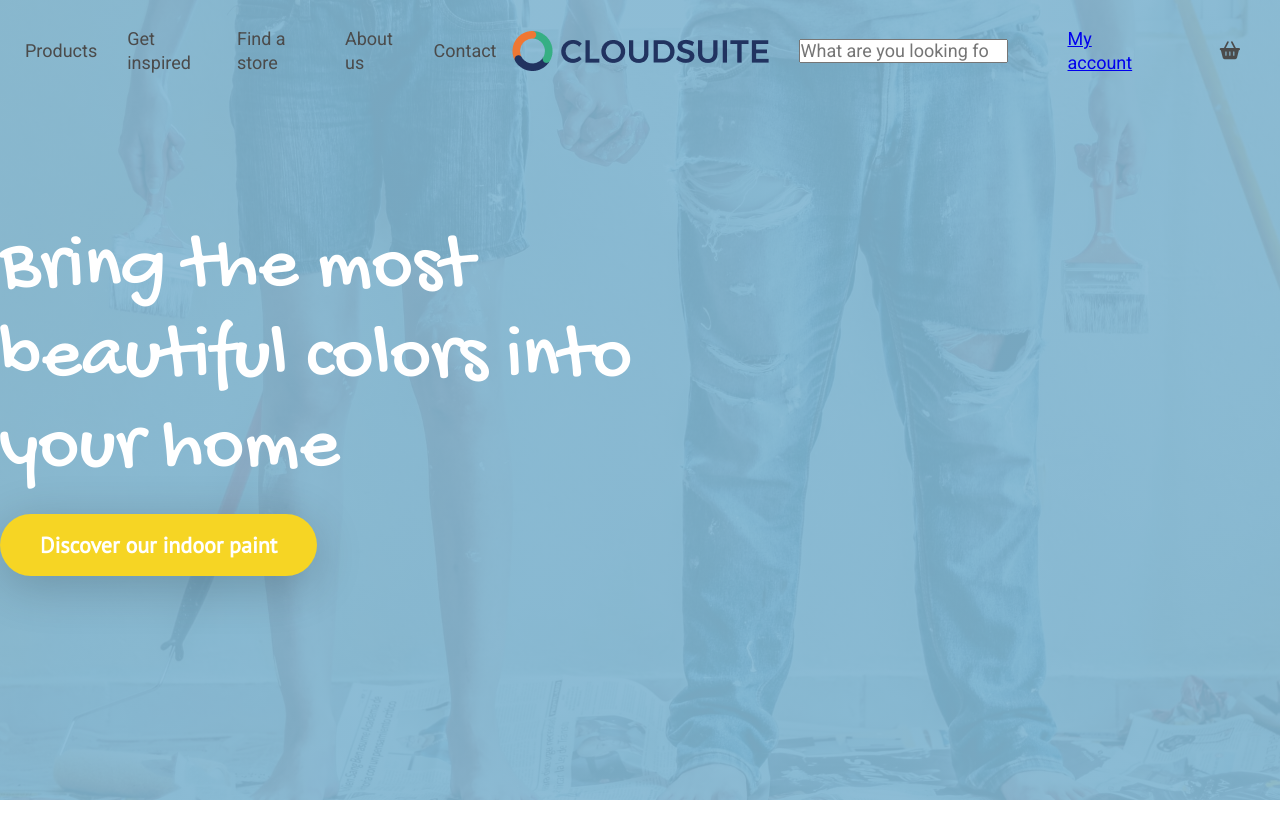
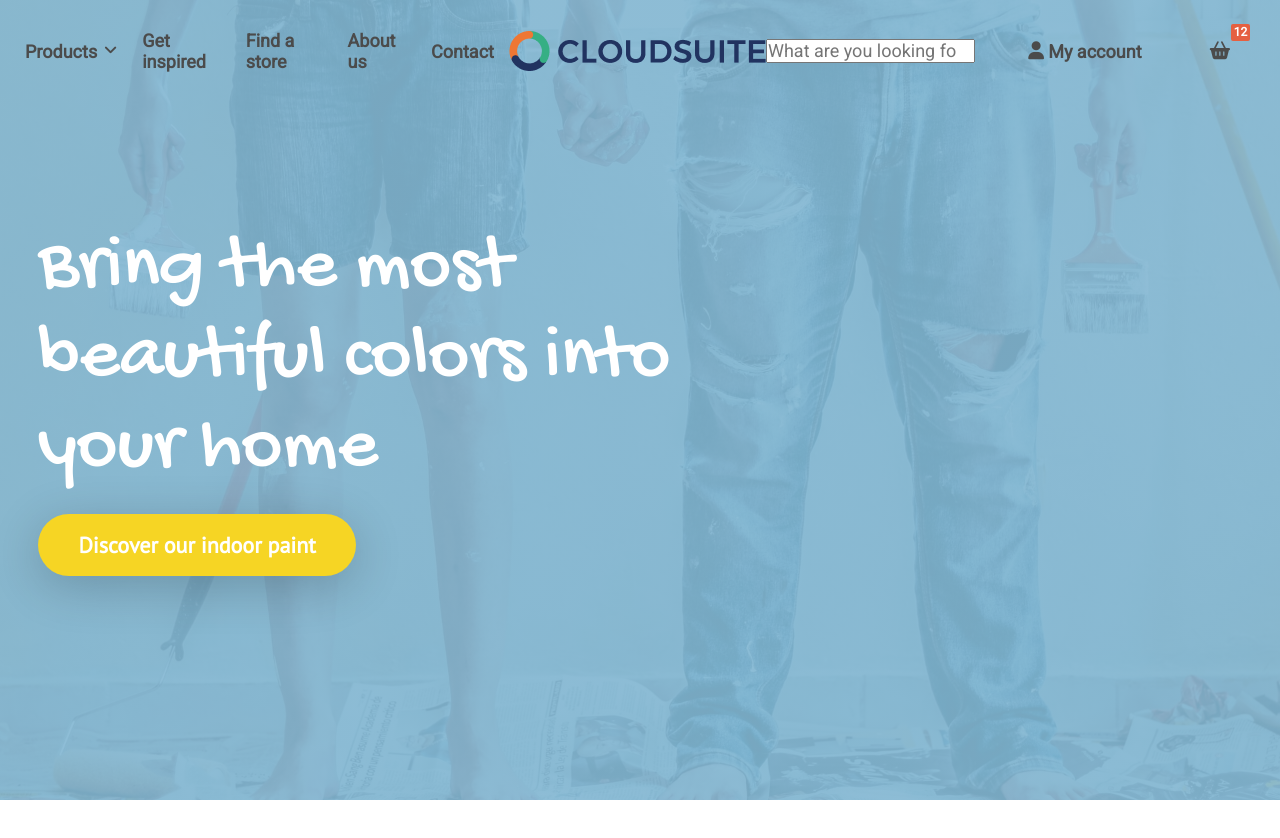
Before and after one commit to koveseb/cloudsuite-assessment, a website built with webpack: page index.html in a window 1280 px wide. Shown: the top 838 px of the page. Built offline with nearby package versions, Linux system fonts and the light colour scheme.

Commit message:
Header styling

```diff
--- a/index.html
+++ b/index.html
@@ -19,12 +19,12 @@
         <li class="nav_item dropdown">
           <a href="#">Products</a>
           <ul class="dropdown_menu">
-            <li class="nav_item sub_nav_item"><a href="#">Service 1</a></li>
-            <li class="nav_item sub_nav_item"><a href="#">Service 2</a></li>
-            <li class="nav_item sub_nav_item"><a href="#">Service 3</a></li>
-            <li class="nav_item sub_nav_item"><a href="#">Service 4</a></li>
-            <li class="nav_item sub_nav_item"><a href="#">Service 5</a></li>
-            <li class="nav_item sub_nav_item"><a href="#">Service 6</a></li>
+            <li class="sub_nav_item"><a href="#">Living</a></li>
+            <li class="sub_nav_item"><a href="#">Garden</a></li>
+            <li class="sub_nav_item"><a href="#">Indoor Paint</a></li>
+            <li class="sub_nav_item"><a href="#">Outdoor Paint</a></li>
+            <li class="sub_nav_item"><a href="#">Gifts</a></li>
+            <li class="sub_nav_item"><a href="#">All products</a></li>
           </ul>
         </li>
         <li class="nav_item"><a href="#">Get inspired</a></li>
@@ -33,11 +33,14 @@
         <li class="nav_item"><a href="#">Contact</a></li>
       </ul>
     </nav>
-    <div class="main_logo"><img src="./images/cloudsuite_header_logo.png" alt="CloudSuite - Home"></div>
+    <div class="main_logo"><a href="index.html"><img src="./images/cloudsuite_header_logo.png"
+          alt="CloudSuite - Home"></a></div>
     <div class="header_right">
       <div class="main_search"><input type="search" placeholder="What are you looking for?"></div>
       <div class="header_account"><a href="#">My account</a></div>
-      <div class="header_cart"><i class="fa-solid fa-basket-shopping"></i></div>
+      <div class="header_cart"><i class="fa-solid fa-basket-shopping"></i>
+        <div class="cart_qty">12</div>
+      </div>
     </div>
   </header>
 
--- a/src/main.scss
+++ b/src/main.scss
@@ -131,6 +131,14 @@ $red: #e56041;
   transform: translateX(-50%);
 }
 
+@mixin button() {
+  border-radius: 100px;
+  box-shadow: 0px 10px 50px rgba(0, 0, 0, 0.2);
+  border: none;
+  transition: all 0.3s ease-in-out;
+  cursor: pointer;
+}
+
 /* === CSS ===
 ---------------------------------------------------- */
 
@@ -145,21 +153,27 @@ body {
 }
 
 .wrapper {
+  width: 100%;
+  padding: 0 3%;
+
+  @include min_extra_large_screens() {
     width: $max_width;
     margin: 0 auto;
+    padding: 0;
+  }
 }
 
 .button_yellow {
-  background-color: $yellow_light;
-  border-radius: 100px;
-  box-shadow: 0px 10px 50px rgba(0, 0, 0, 0.2);
-  border: none;
-  transition: all 0.3s ease-in-out;
-  cursor: pointer;
   height: 62px;
   display: flex;
   align-items: center;
   padding: 18px 40px;
+  @include button();
+  background-color: $yellow_light;
+
+  &:hover {
+    background-color: $yellow_dark;
+  }
 
   a {
     @include button_font();
@@ -203,49 +217,86 @@ body {
     .nav_item {
       position: relative;
 
+      &:hover {
+        @include button();
+        background-color: $yellow_dark;
+
+        & > a {
+          color: $white;
+        }
+      }
+
       a {
         display: block;
-        padding: 15px;
+        padding: 5px 15px;
         color: $black;
         text-decoration: none;
+        @include primary_font(700, 21px, 18px);
+      }
+
+      &.dropdown {
+        position: relative;
+
+        & > a {
+          padding-right: 30px;
+        }
+
+        &:after {
+          color: $black;
+          content: '\f107';
+          font-family: 'Font Awesome 6 Free';
+          font-style: normal;
+          font-weight: 900;
+          font-variant: normal;
+          font-size: 15px;
+          position: absolute;
+          right: 10px;
+          top: 50%;
+          transform: translateY(-50%);
+        }
+
+        &:hover {
+          &:after {
+            content: '\f106';
+            color: $white;
+          }
+
+          & > .dropdown_menu {
+            opacity: 1;
+            visibility: visible;
+          }
+        }
       }
 
       .dropdown_menu {
         position: absolute;
-        top: 100%;
+        top: 40px;
         left: 0;
         background-color: $white;
-        padding: 0;
+        padding: 30px;
         margin: 0;
         list-style: none;
         opacity: 0;
         visibility: hidden;
         transition: all 0.3s ease-in-out;
+        width: 380px;
 
-        li {
-          margin: 0;
-
-          &.nav_item {
-            width: 100%;
+        .sub_nav_item {
+          &:not(:last-of-type) {
+            margin-bottom: 15px;
           }
 
-          .sub_nav_item {
           a {
             display: block;
-              padding: 1rem;
             color: $black;
             text-decoration: none;
+            @include primary_font(400, 32px, 18px);
+            padding: 0;
+
+            &:hover {
+              text-decoration: underline;
             }
           }
-        }
-      }
-    }
-
-    .dropdown {
-      &:hover {
-        & > .dropdown_menu {
-          opacity: 1;
-          visibility: visible;
         }
       }
     }
@@ -267,10 +318,73 @@ body {
     justify-content: space-between;
     align-items: center;
     margin: 0;
-    padding: 0;
+    padding: 0 30px 0 0;
 
-    & > div {
-      padding: 30px;
+    .header_account {
+      &:hover {
+        @include button();
+        background-color: $yellow_dark;
+
+        & > a {
+          color: $white;
+        }
+      }
+
+      a {
+        display: block;
+        padding: 5px 15px 5px 30px;
+        color: $black;
+        text-decoration: none;
+        @include primary_font(700, 21px, 18px);
+        position: relative;
+
+        &:before {
+          content: '\f007';
+          font-family: 'Font Awesome 6 Free';
+          font-style: normal;
+          font-weight: 900;
+          font-variant: normal;
+          font-size: 18px;
+          position: absolute;
+          left: 10px;
+          top: 50%;
+          transform: translateY(-54%);
+        }
+      }
+    }
+
+    .header_cart {
+      padding: 5px 10px;
+      position: relative;
+      cursor: pointer;
+
+      &:hover {
+        @include button();
+        background-color: $yellow_dark;
+
+        i {
+          color: $white;
+        }
+      }
+
+      .cart_qty {
+        display: flex;
+        flex-direction: row;
+        justify-content: center;
+        align-items: center;
+        padding: 3px;
+        position: absolute;
+        width: 19px;
+        height: 17px;
+        right: -10px;
+        top: -10px;
+        background: $red;
+        border-radius: 2px;
+        color: $white;
+        font-weight: 700;
+        font-size: 12px;
+        line-height: 11px;
+      }
     }
   }
 }
```
Lines whose indentation alone changed are shown as unchanged.
